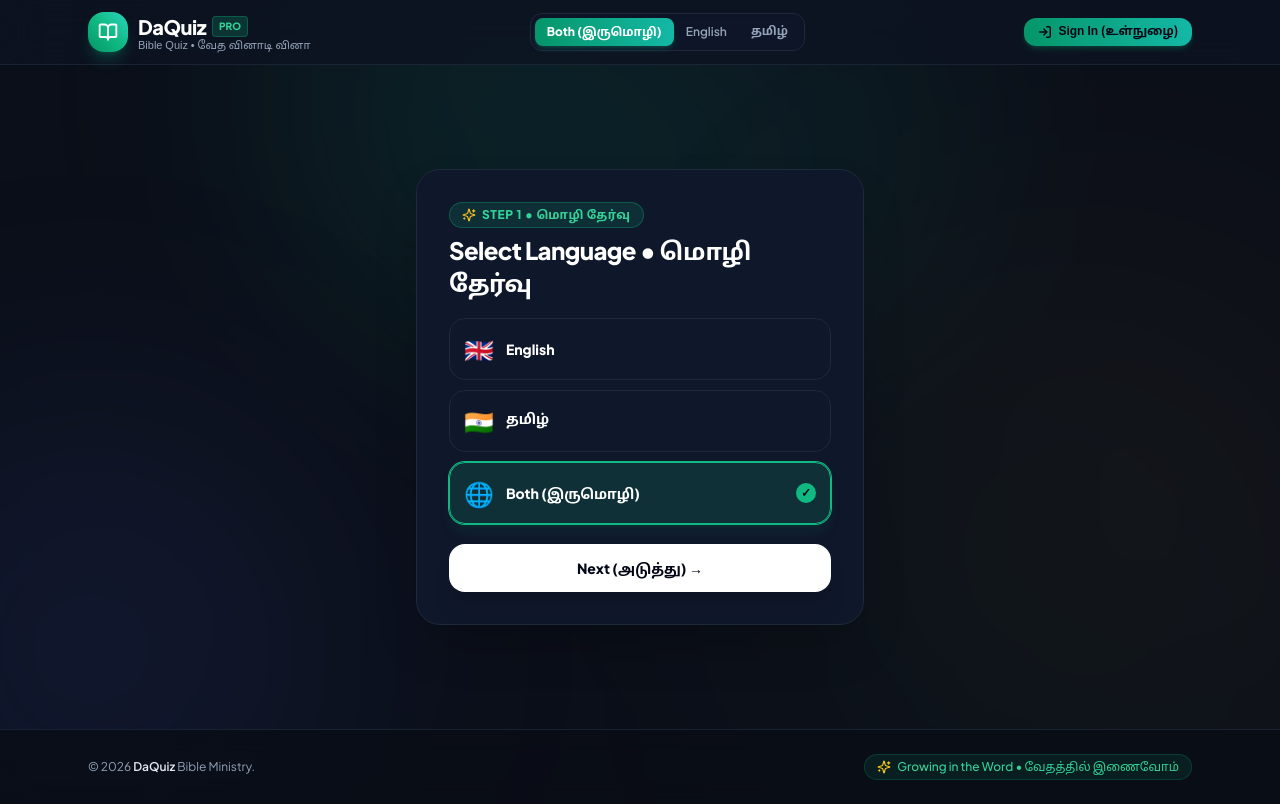
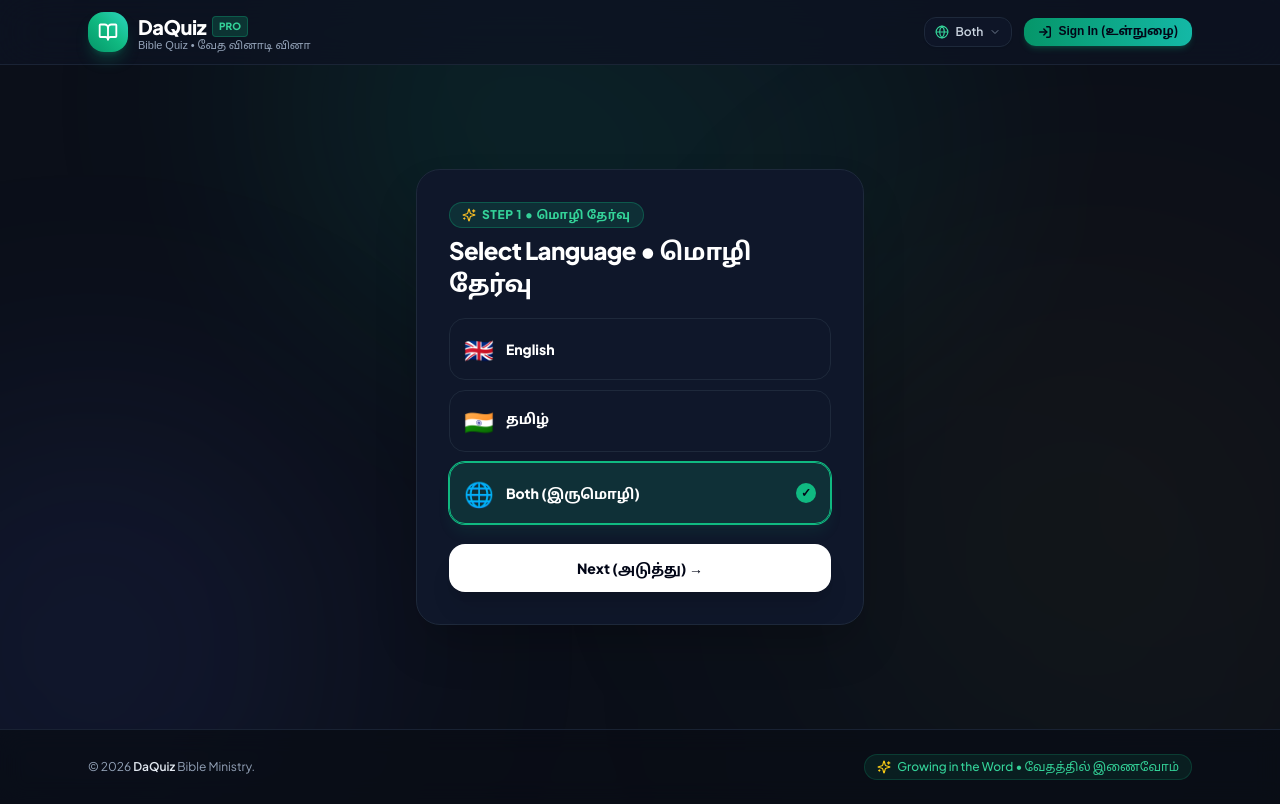
Before and after one commit to DavidLivingston05/daquiz, a Next.js app: page / in a window 1280 px wide. Built offline with nearby package versions, Linux system fonts and the light colour scheme.

Commit message:
refactor: remove prominent center language bar and place compact dropdown on navbar side

```diff
--- a/app/layout.tsx
+++ b/app/layout.tsx
@@ -63,20 +63,11 @@ export default function RootLayout({
                 </div>
               </Link>
 
-              {/* Middle Language Switcher */}
-              <div className="hidden md:block">
-                <LanguageSelector />
-              </div>
-
               {/* Right side controls */}
               <div className="flex items-center gap-2 sm:gap-3 text-sm font-semibold">
+                <LanguageSelector />
                 <UserProfileChip />
               </div>
-            </div>
-
-            {/* Mobile Language Bar */}
-            <div className="md:hidden px-4 pb-2.5 flex justify-center border-t border-slate-800/60 pt-2">
-              <LanguageSelector />
             </div>
           </header>
 
--- a/components/LanguageSelector.tsx
+++ b/components/LanguageSelector.tsx
@@ -1,48 +1,70 @@
 'use client';
 
-import React from 'react';
+import React, { useState, useRef, useEffect } from 'react';
+import { Globe, ChevronDown, Check } from 'lucide-react';
 import { useLanguage, LanguagePreference } from '@/context/LanguageContext';
 
 export default function LanguageSelector() {
   const { language, setLanguage } = useLanguage();
+  const [isOpen, setIsOpen] = useState(false);
+  const dropdownRef = useRef<HTMLDivElement>(null);
+
+  useEffect(() => {
+    function handleClickOutside(event: MouseEvent) {
+      if (dropdownRef.current && !dropdownRef.current.contains(event.target as Node)) {
+        setIsOpen(false);
+      }
+    }
+    document.addEventListener('mousedown', handleClickOutside);
+    return () => document.removeEventListener('mousedown', handleClickOutside);
+  }, []);
+
+  const languageOptions: { id: LanguagePreference; label: string; short: string; ta?: boolean }[] = [
+    { id: 'ta', label: 'தமிழ்', short: 'தமிழ்', ta: true },
+    { id: 'en', label: 'English', short: 'EN' },
+    { id: 'both', label: 'Both (இருமொழி)', short: 'Both' },
+  ];
+
+  const current = languageOptions.find((o) => o.id === language) || languageOptions[0];
 
   return (
-    <div className="inline-flex items-center p-1 rounded-xl bg-slate-900/90 border border-slate-800 text-xs font-semibold shadow-inner">
+    <div className="relative inline-block text-left" ref={dropdownRef}>
       <button
         type="button"
-        onClick={() => setLanguage('both')}
-        className={`px-3 py-1.5 rounded-lg transition-all ${
-          language === 'both'
-            ? 'bg-gradient-to-r from-emerald-600 to-teal-500 text-white font-black shadow-md shadow-emerald-500/20'
-            : 'text-slate-400 hover:text-white'
-        }`}
+        onClick={() => setIsOpen(!isOpen)}
+        className="flex items-center gap-1.5 px-2.5 py-1.5 rounded-xl bg-slate-900/80 hover:bg-slate-800 border border-slate-800 hover:border-slate-700 text-slate-300 hover:text-white text-xs font-semibold transition-all shadow-sm"
+        title="Change Language"
       >
-        Both (இருமொழி)
+        <Globe className="w-3.5 h-3.5 text-emerald-400 shrink-0" />
+        <span className={current.ta ? 'font-tamil' : ''}>{current.short}</span>
+        <ChevronDown className="w-3 h-3 text-slate-400 opacity-70" />
       </button>
 
-      <button
-        type="button"
-        onClick={() => setLanguage('en')}
-        className={`px-3 py-1.5 rounded-lg transition-all ${
-          language === 'en'
-            ? 'bg-gradient-to-r from-emerald-600 to-teal-500 text-white font-black shadow-md shadow-emerald-500/20'
-            : 'text-slate-400 hover:text-white'
-        }`}
-      >
-        English
-      </button>
-
-      <button
-        type="button"
-        onClick={() => setLanguage('ta')}
-        className={`px-3 py-1.5 rounded-lg font-tamil transition-all ${
-          language === 'ta'
-            ? 'bg-gradient-to-r from-emerald-600 to-teal-500 text-white font-black shadow-md shadow-emerald-500/20'
-            : 'text-slate-400 hover:text-white'
-        }`}
-      >
-        தமிழ்
-      </button>
+      {isOpen && (
+        <div className="absolute right-0 mt-2 w-44 rounded-2xl bg-[#0f172a] border border-slate-700 shadow-2xl p-1.5 z-50 animate-fadeIn space-y-1">
+          <div className="px-2.5 py-1 text-[10px] font-bold uppercase tracking-wider text-slate-500">
+            Select Language
+          </div>
+          {languageOptions.map((opt) => (
+            <button
+              key={opt.id}
+              type="button"
+              onClick={() => {
+                setLanguage(opt.id);
+                setIsOpen(false);
+              }}
+              className={`w-full flex items-center justify-between px-3 py-2 rounded-xl text-xs font-medium transition-all ${
+                language === opt.id
+                  ? 'bg-emerald-500/15 text-emerald-400 font-bold'
+                  : 'text-slate-300 hover:bg-slate-800 hover:text-white'
+              }`}
+            >
+              <span className={opt.ta ? 'font-tamil' : ''}>{opt.label}</span>
+              {language === opt.id && <Check className="w-3.5 h-3.5 text-emerald-400" />}
+            </button>
+          ))}
+        </div>
+      )}
     </div>
   );
 }
```
